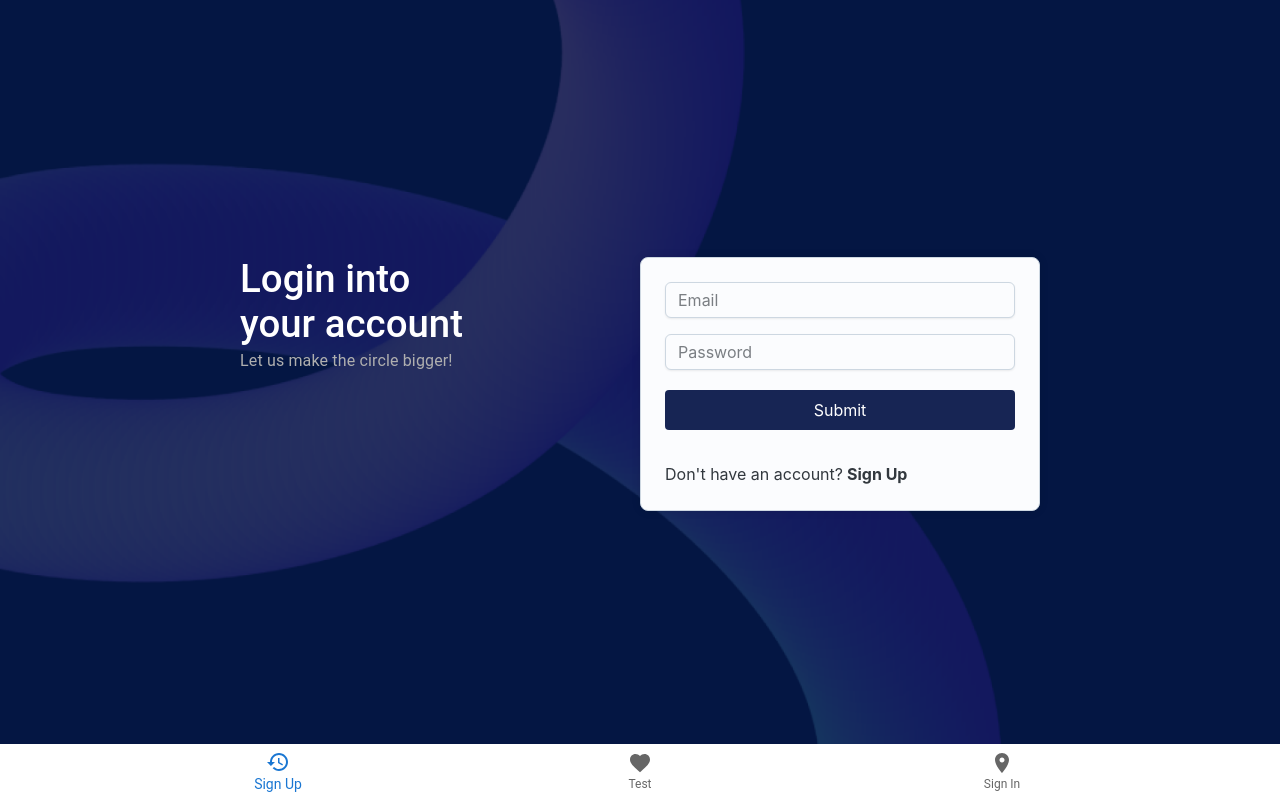
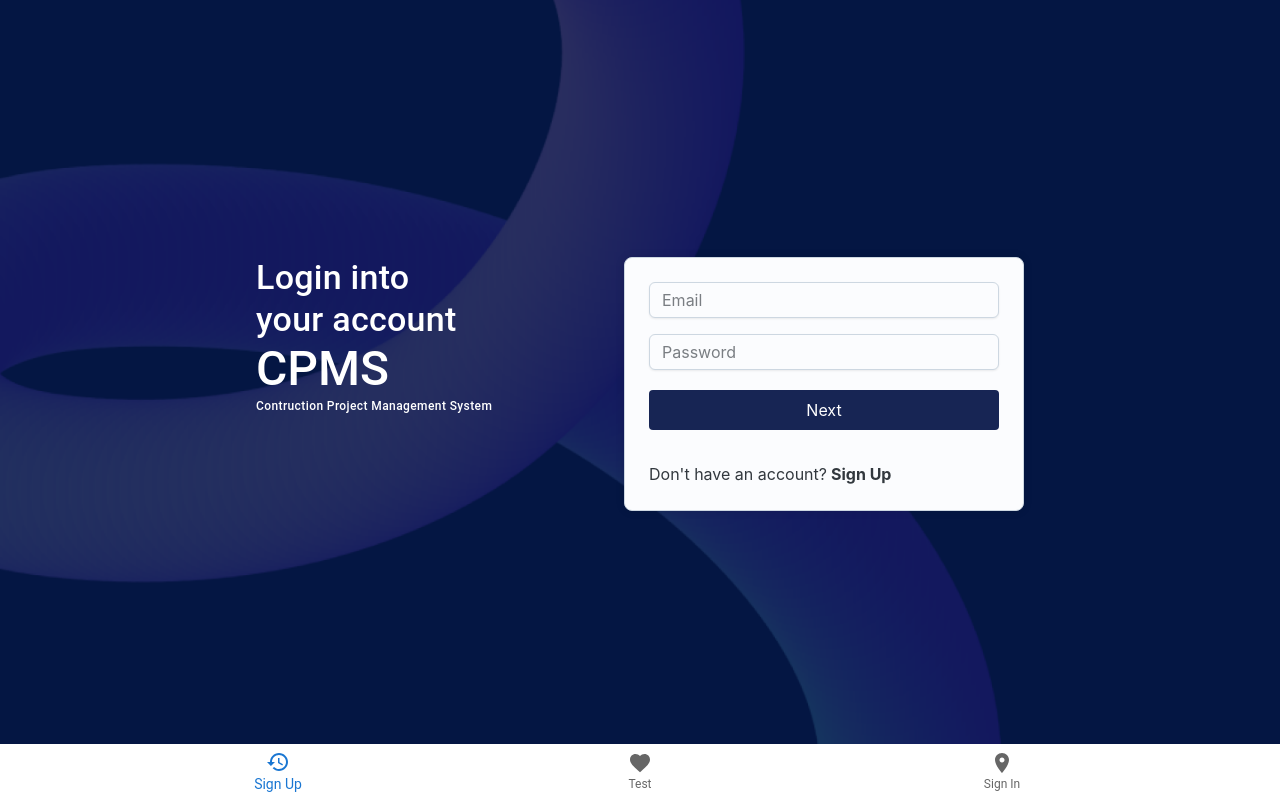
Before and after one commit to aadya-here/hojaayega_guyss, a React (Create React App) app: page /signin in a window 1280 px wide. Built offline with nearby package versions, Linux system fonts and the light colour scheme.

Commit message:
signin & signup complete

```diff
--- a/src/components/CommonAuth.jsx
+++ b/src/components/CommonAuth.jsx
@@ -9,11 +9,19 @@ const Wrapper = styled("div")({
   backgroundImage: `url(${bg})`,
   backgroundColor: "#041643",
   backgroundPosition: "left center",
-  backgroundRepeat: "no-repeat",
+  backgroundRepeat: "repeat",
   backgroundSize: "cover",
-  height: "100vh",
+  minHeight: "100vh",
   display: "flex",
   alignItems: "center",
+  paddingTop: "1em",
+  paddingBottom: '1em',
+
+  "@media (min-width: 840px)": {
+    height: "100vh",
+
+  }
+
 });
 
 const CenteredContainer = styled("div")({
@@ -22,6 +30,10 @@ const CenteredContainer = styled("div")({
   width: "800px",
   marginInline: "auto",
   marginBottom: "2rem",
+  padding: "1em",
+
+
+
   justifyContent: "space-between",
   alignItems: "flex-start",
   gap: "2rem",
@@ -29,13 +41,15 @@ const CenteredContainer = styled("div")({
     flexDirection: "column",
     alignItems: "center",
     maxWidth: "90%",
+    paddingTop: "2em",
+    // paddingY: "3em"
   },
 });
 
-const Text = styled(Typography)({
+const CustomText = styled(Typography)({
   color: "white",
   fontWeight: "500",
-  fontSize: "2.4rem",
+  // fontSize: "2.4rem",
 });
 
 const CardContainer = styled(Card)({
@@ -61,20 +75,23 @@ const CommonAuth = ({ children }) => {
     <Wrapper>
       <CenteredContainer>
         <Stack>
-          <Text variant="h3" component="h1">
+          <CustomText variant="h4" component="h2">
             {isSignUp ? (
               <>
-                Create a <br /> new account
+                {/* Create a <br /> */}
+                New account
               </>
             ) : (
               <>
-                Login into <br /> your account
+                Login into
+                <br /> your account
               </>
             )}
-          </Text>
-          <Typography variant="subtitle1" className="text-[#AFAFAF]">
-            Let us make the circle bigger!
-          </Typography>
+          </CustomText>
+          <CustomText variant="h3" component="h3"> CPMS</CustomText>
+          <CustomText variant="caption" > Contruction Project Management System</CustomText>
+
+
         </Stack>
         <CardContainer>
           <FormContainer>{children}</FormContainer>
--- a/src/pages/Signin.jsx
+++ b/src/pages/Signin.jsx
@@ -43,7 +43,7 @@ const SignInPage = () => {
           onChange={(e) => setPassword(e.target.value)}
         />
         <div style={{ marginBottom: "20px" }}></div>
-        <SubmitButton andleSubmit={handleLogin} text="Submit" />
+        <SubmitButton andleSubmit={handleLogin} text="Next" />
 
         <div style={{ margin: "16px 0" }}></div>
         <span>
--- a/src/pages/SigninV.jsx
+++ b/src/pages/SigninV.jsx
@@ -108,7 +108,7 @@ const VendorLoginPage = () => {
                     value={vendorCode}
                     onChange={(e) => setVendorCode(e.target.value)}
                 />
-                <SubmitButton handleSubmit={handleVendorLogin} text="Submit" />
+                <SubmitButton handleSubmit={handleVendorLogin} text="Signin" />
 
             </form>
         </CommonAuth>
```
